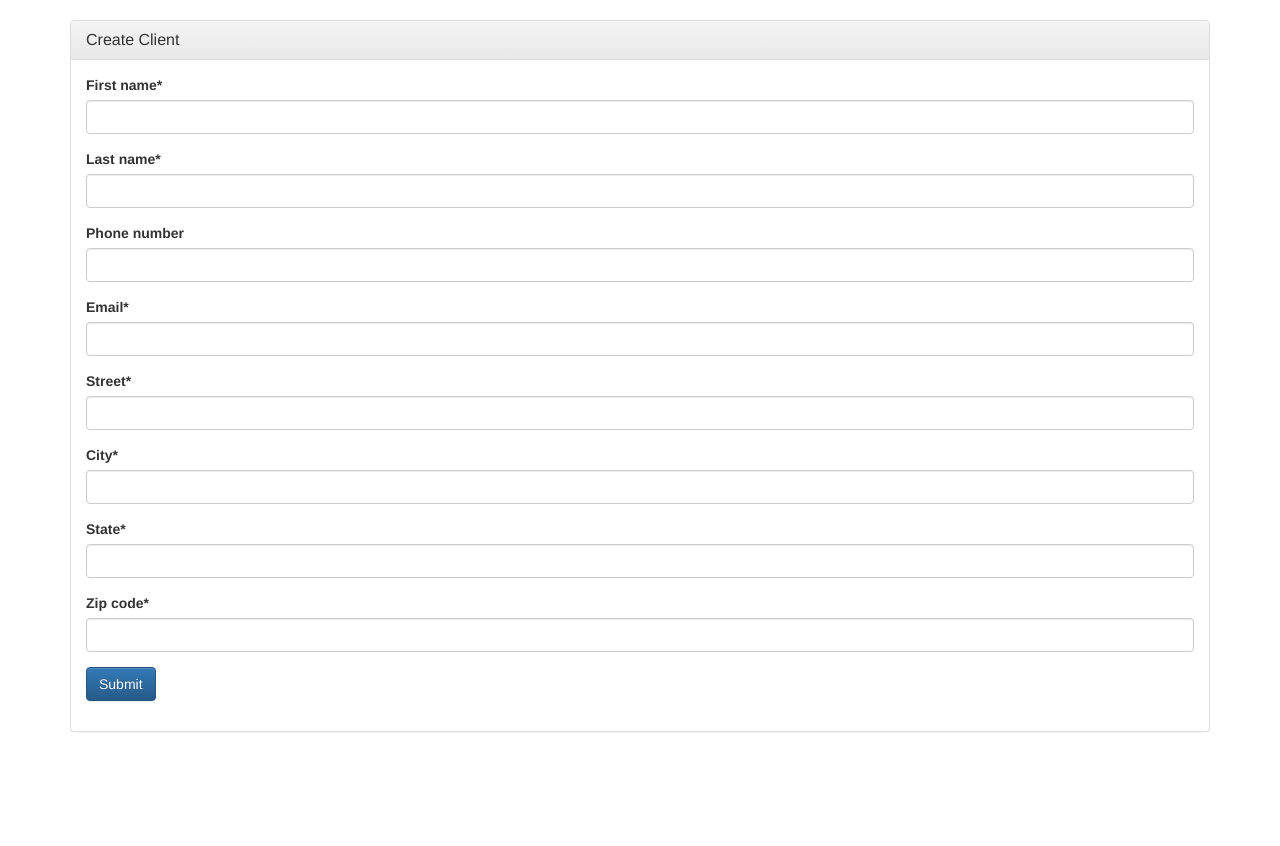
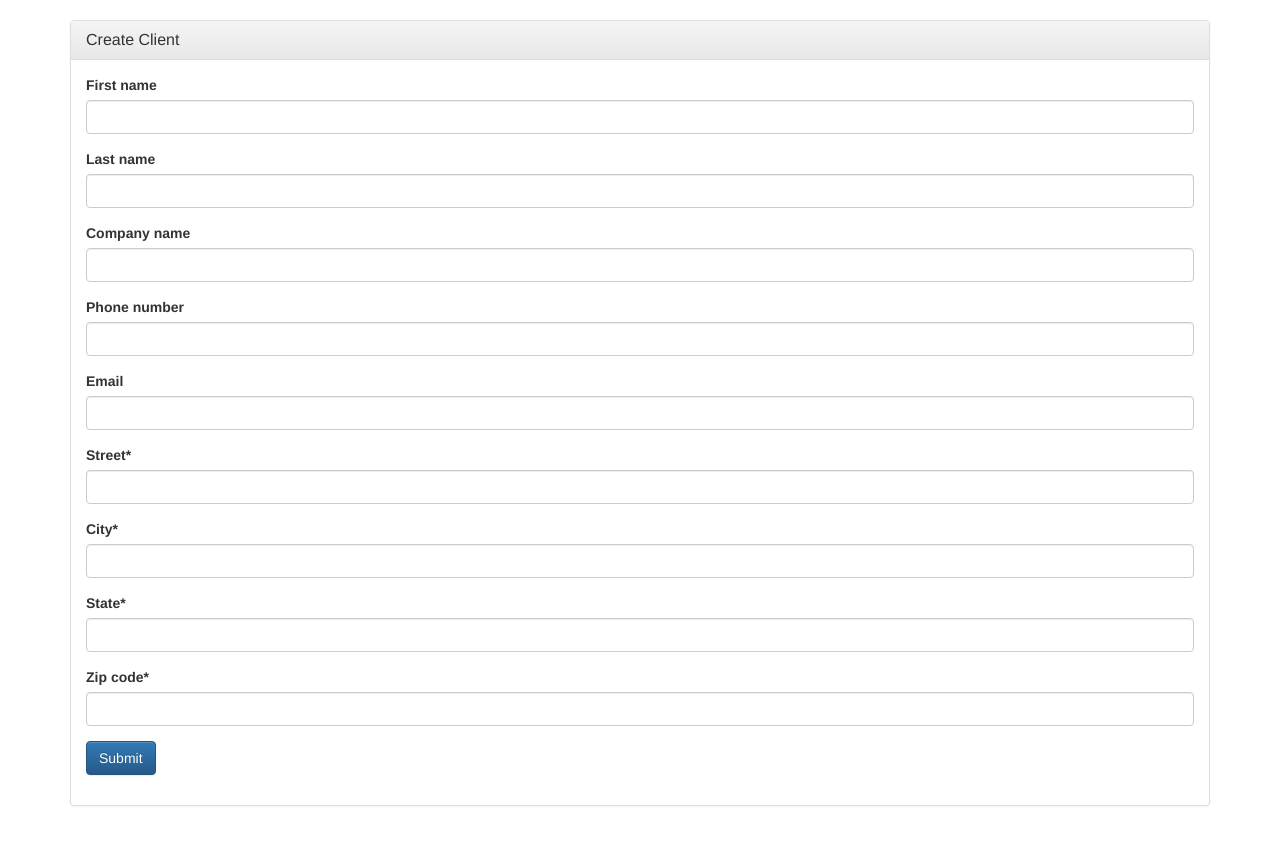
Before and after one commit to ssbothwell/fabco.la, a Django app: page /clients/create/ in a window 1280 px wide. Shown: the part 72-918 px from the top of the page. Before the commit the page ends 804 px from the top, so only its background shows below. Run offline with Django 3.2, Linux system fonts and the light colour scheme; the visitor is signed in with stand-in values (Sample User, id 1); parts of the project's set-up code (start-up, migrations or seed data) failed here and were passed over; some libraries are stand-ins or nearby versions.

Commit message:
added company name

```diff
--- a/work/forms.py
+++ b/work/forms.py
@@ -10,8 +10,7 @@ from crispy_forms.layout import Submit, Layout
 class ClientForm(ModelForm):
     class Meta:
         model = Client
-        fields = ['first_name', 'last_name', 'email', 'phone_number',]
-
+        fields = ['first_name', 'last_name', 'company_name', 'email', 'phone_number',]
 
 
     def __init__(self, *args, **kwargs):
@@ -20,6 +19,7 @@ class ClientForm(ModelForm):
         self.helper.layout = Layout(
                 'first_name',
                 'last_name',
+                'company_name',
                 'phone_number',
                 'email',
         )
@@ -28,6 +28,22 @@ class ClientForm(ModelForm):
         self.helper.form_method = 'post'
         self.helper.form_action = 'submit_client'
         self.helper.form_tag = False
+
+    def clean(self):
+        cleaned_data = super(ClientForm, self).clean()
+        first_name = cleaned_data.get('first_name')
+        last_name = cleaned_data.get('last_name')
+        company_name = cleaned_data.get('company_name')
+
+        if not company_name:
+            if not first_name and not last_name and not company_name:
+                msg = "You must enter First Name/Last Name or Company Name."
+                self.add_error('first_name', '')
+                self.add_error('last_name', '')
+                self.add_error('company_name', msg)
+
+        #return self.cleaned_data
+
 
 
 class ClientAddressForm(ModelForm):
--- a/work/models.py
+++ b/work/models.py
@@ -8,9 +8,10 @@ from decimal import *
 
 
 class Client(models.Model):
-    first_name = models.CharField(max_length=40)
-    last_name = models.CharField(max_length=40)
-    email = models.EmailField(max_length=254, null=True)
+    first_name = models.CharField(max_length=40, blank=True, null=True)
+    last_name = models.CharField(max_length=40, blank=True, null=True)
+    company_name = models.CharField(max_length=40, blank=True, null=True)
+    email = models.EmailField(max_length=254, null=True, blank=True)
     phone_regex = RegexValidator(regex=r'^\+?1?\d{9,15}$', message="Phone number must be entered in the format: '+999999999'. Up to 15 digits allowed.")
     phone_number = models.CharField(validators=[phone_regex], blank=True, max_length=15) # validators should be a list
 
--- a/work/static/css/main.css
+++ b/work/static/css/main.css
@@ -36,3 +36,9 @@ body{
   padding:8px;
   color:#ccc;
 }
+
+@media screen and (max-width: 568px) {
+        h1 {
+    font-size:24px;
+    }
+}
```
Also changed, not shown: work/templates/work/client_index.html (+7 -1 lines), work/migrations/0028_auto_20160907_2233.py (added), work/migrations/0029_auto_20160907_2235.py (added), work/migrations/0030_auto_20160907_2258.py (added), 5 other files.
